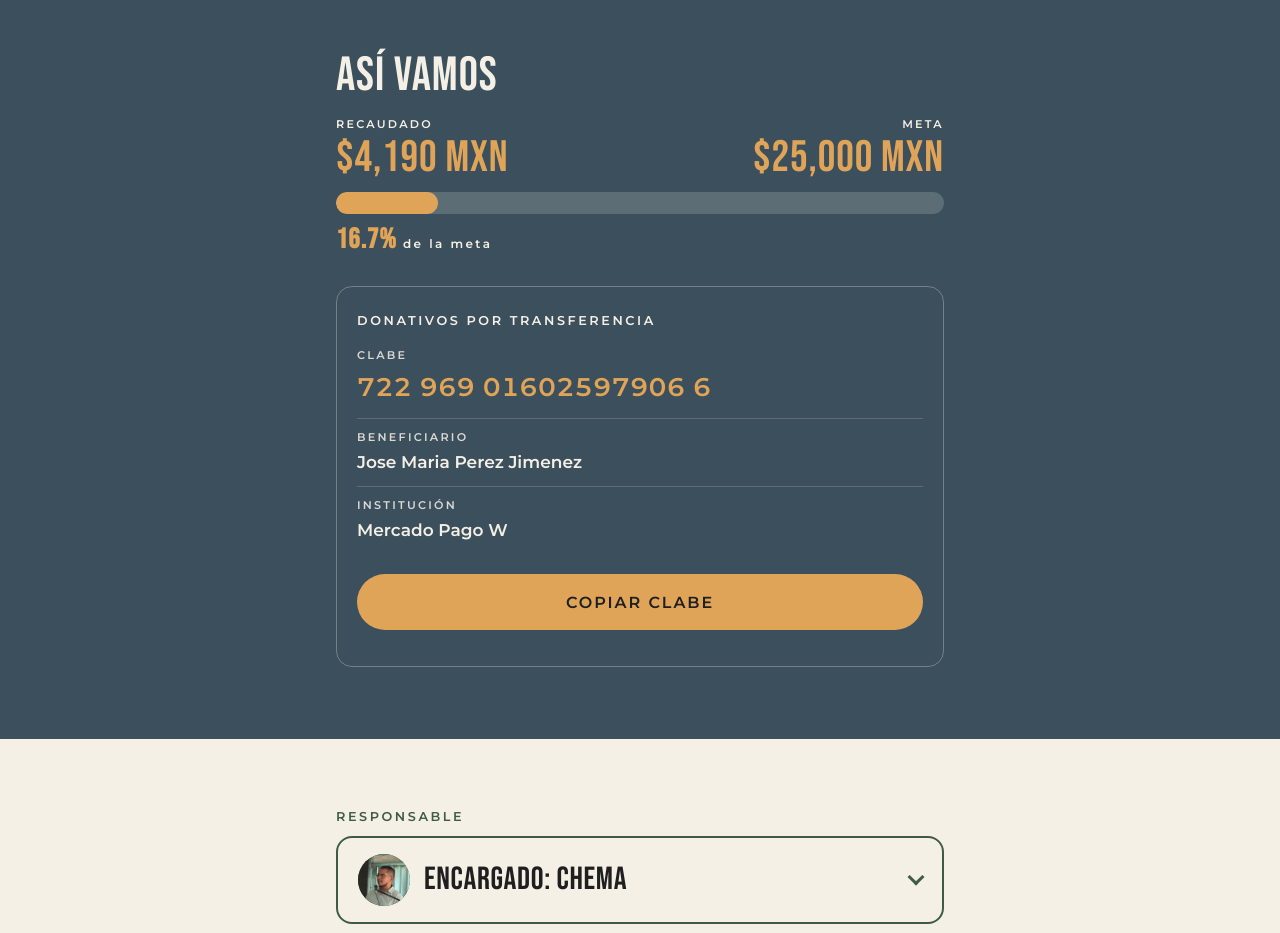
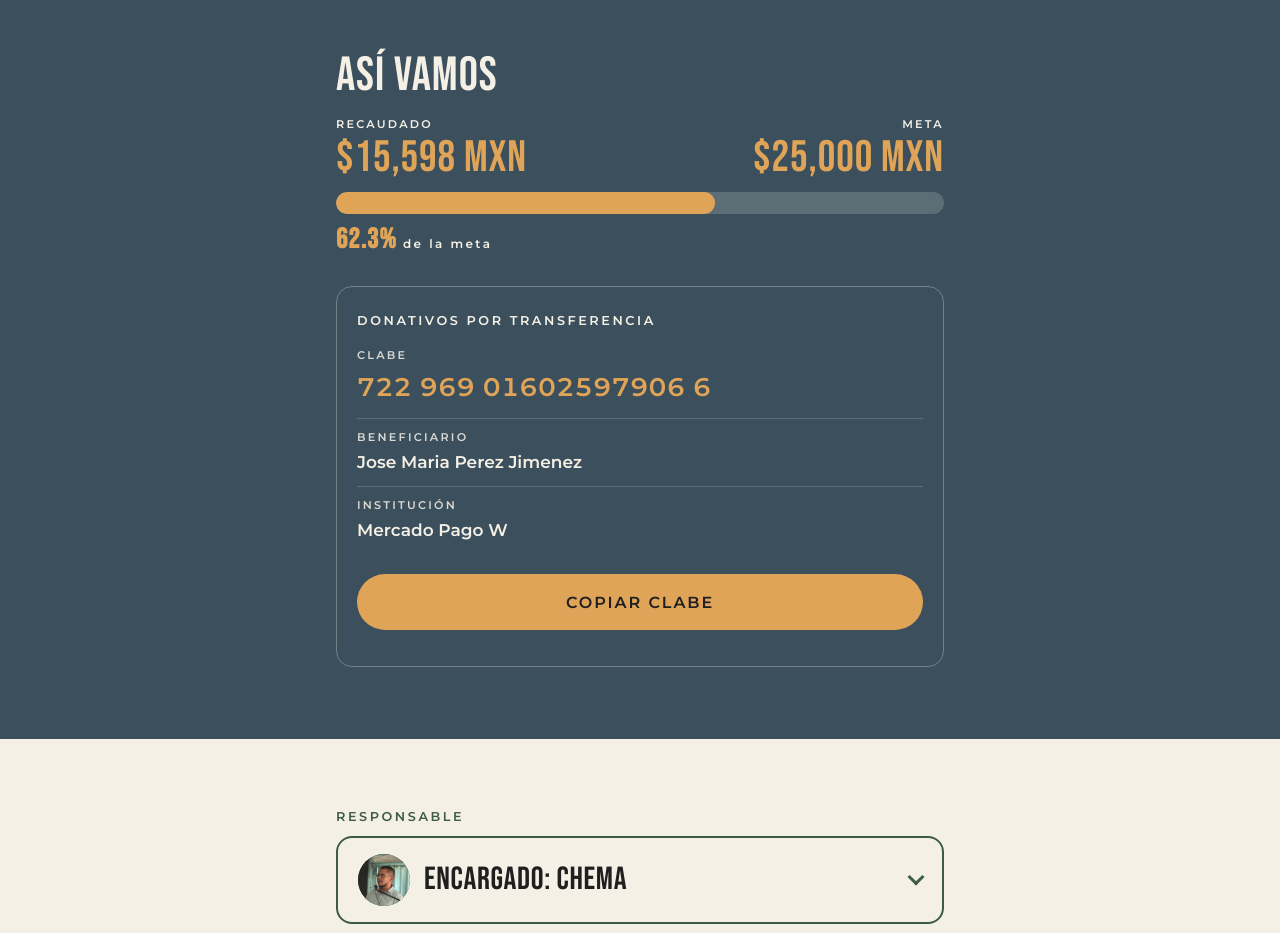
Before and after one commit to luzysalstudios-sketch/enviados-costarica, a plain HTML site: page index.html in a window 1280 px wide. Shown: the part 1320-2253 px from the top of the page. Drawn offline with Linux system fonts and the light colour scheme.

Commit message:
Recaudado: $15,598 (+$11,408)
Co-Authored-By: Claude Opus 5.5 <noreply@anthropic.com>

```diff
--- a/index.html
+++ b/index.html
@@ -547,7 +547,7 @@
         <div class="cifras">
           <div class="cifra">
             <p class="etiqueta">Recaudado</p>
-            <p class="monto" id="monto-recaudado">$4,190 MXN</p>
+            <p class="monto" id="monto-recaudado">$15,598 MXN</p>
           </div>
           <div class="cifra cifra--meta">
             <p class="etiqueta">Meta</p>
@@ -651,7 +651,7 @@
     // (solo números, sin comas ni signo de pesos)
     // =========================================================
     const META = 25000;
-    const RECAUDADO = 4190;
+    const RECAUDADO = 15598;
 
     // =========================================================
     // Integrantes del grupo
```
